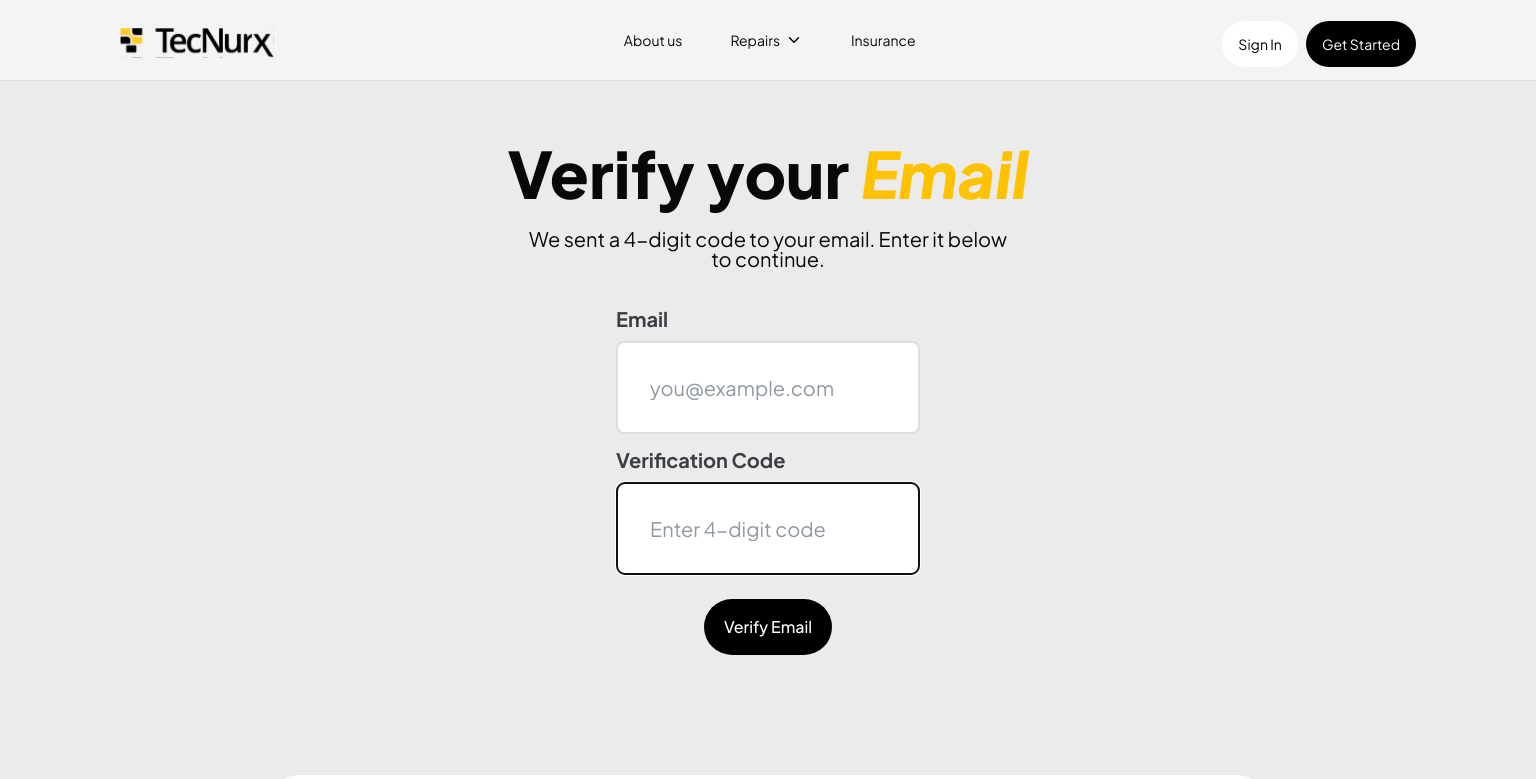
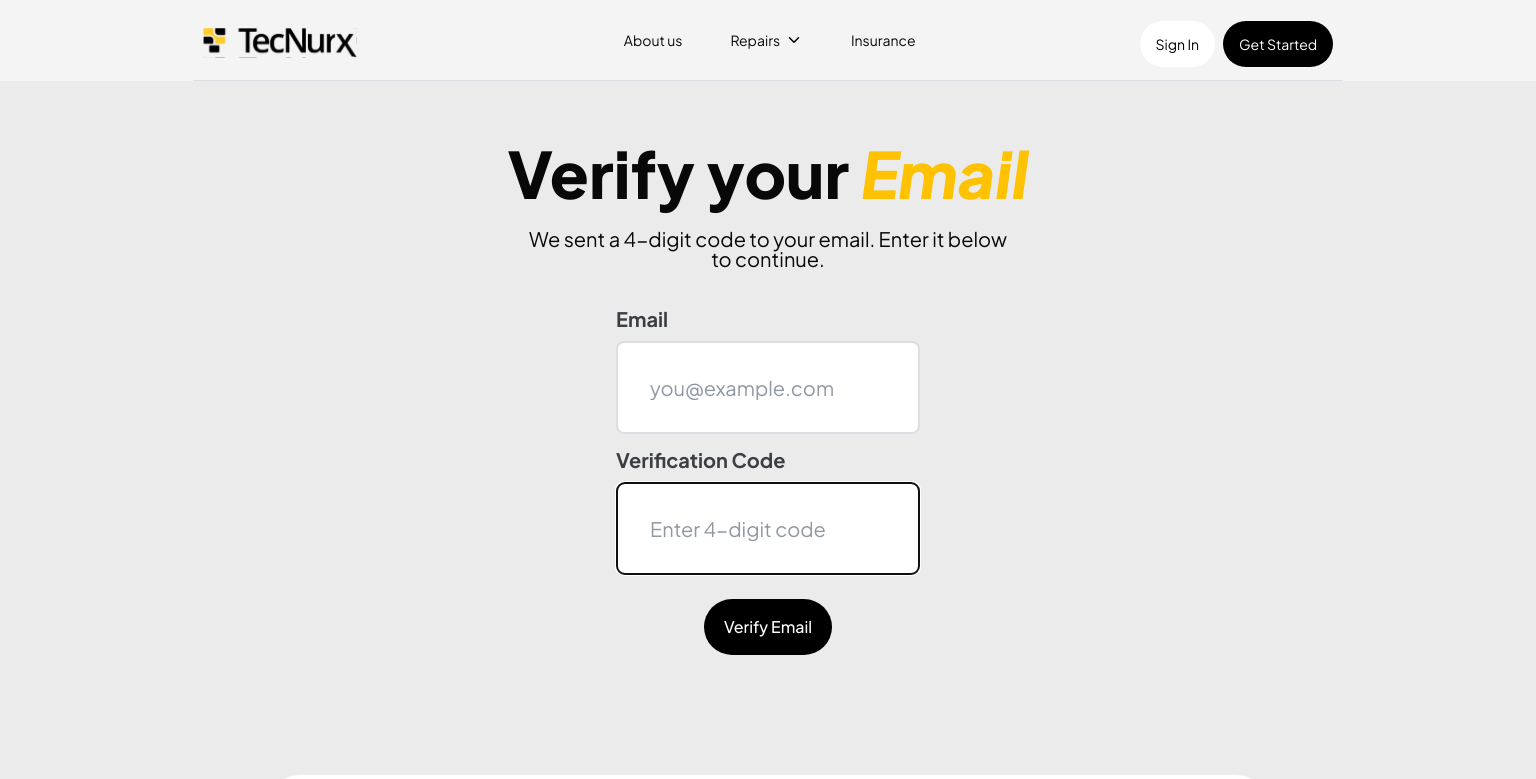
Before and after one commit to tecnurx/TecNurx, a Next.js app: page /verify-email in a window 1536 px wide. Shown: the top 779 px of the page. Built offline with nearby package versions, Linux system fonts and the light colour scheme.

Commit message:
quick tweak

```diff
--- a/src/components/HowBest.jsx
+++ b/src/components/HowBest.jsx
@@ -47,7 +47,7 @@ const HowBest = () => {
       },
     ];
   return (
-    <div>
+    <div className="how-best-section">
       <div className="how-best-wrap">
         <div className="how-head">
           <h1>
--- a/src/components/navbar/Navbar.jsx
+++ b/src/components/navbar/Navbar.jsx
@@ -12,7 +12,7 @@ const Navbar = () => {
   const [mobileMenuOpen, setMobileMenuOpen] = useState(false);
   const [dropdownOpen, setDropdownOpen] = useState(false);
   return (
-    <>
+    <div className="navbar-wrap">
       <nav className="navbar">
         <Link href="/">
           <Image src={logo} alt="logo" width={197} />
@@ -127,7 +127,7 @@ const Navbar = () => {
           onClick={() => setMobileMenuOpen(false)}
         />
       )}
-    </>
+    </div>
   );
 };
 
--- a/src/components/navbar/navbar.css
+++ b/src/components/navbar/navbar.css
@@ -271,3 +271,18 @@
     padding: 20px 320px 12px;
   }
 }
+
+@media screen and (min-width: 1450px) {
+  .navbar {
+    max-width: 1800px;
+    gap: 200px;
+    padding-left: 10px;
+    padding-right: 10px;
+  }
+  .navbar-wrap {
+    width: 100%;
+    display: flex;
+    justify-content: center;
+    background: #f4f4f4;
+  }
+}
```
Also changed, not shown: src/app/home.css (+26 -1 lines).
